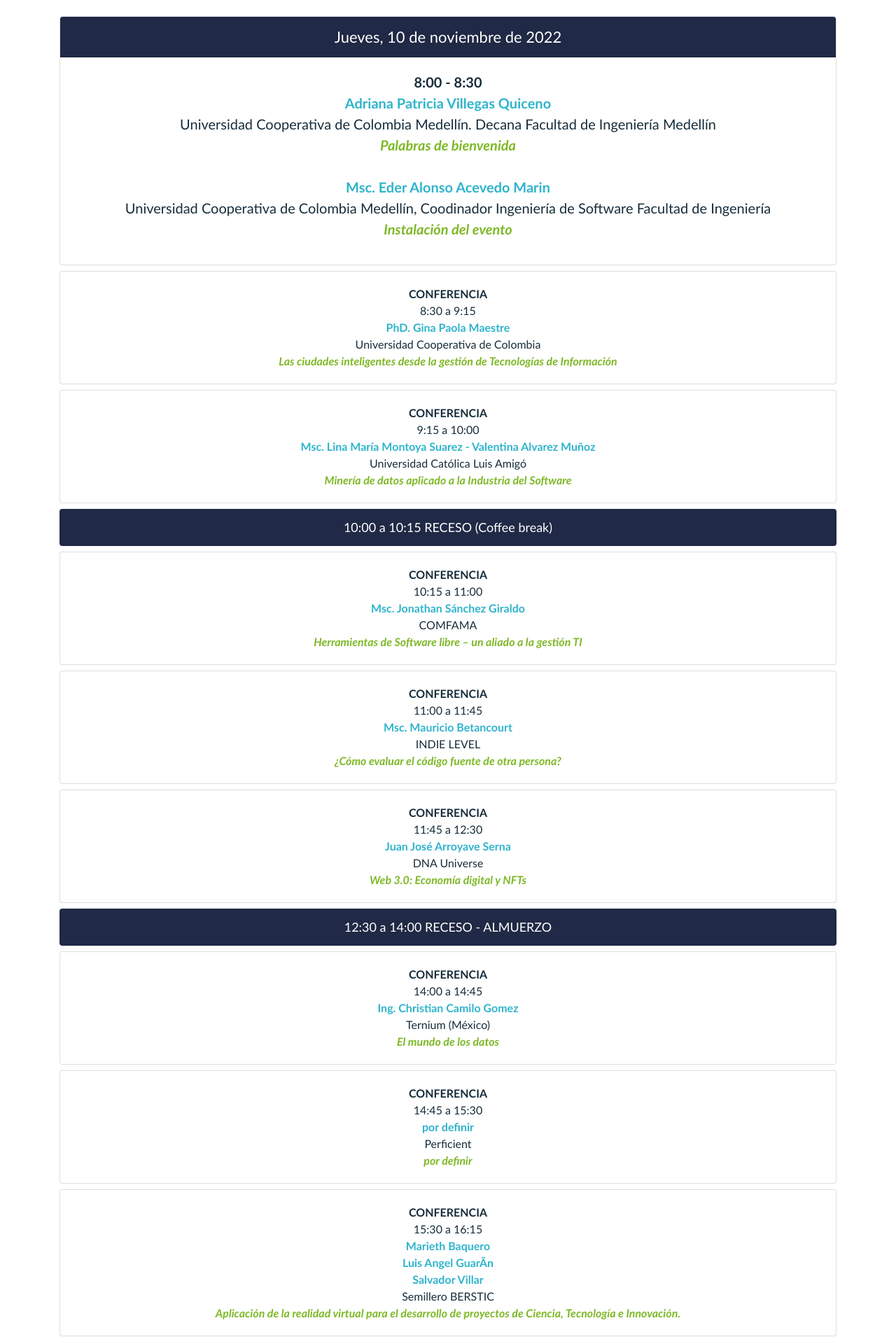
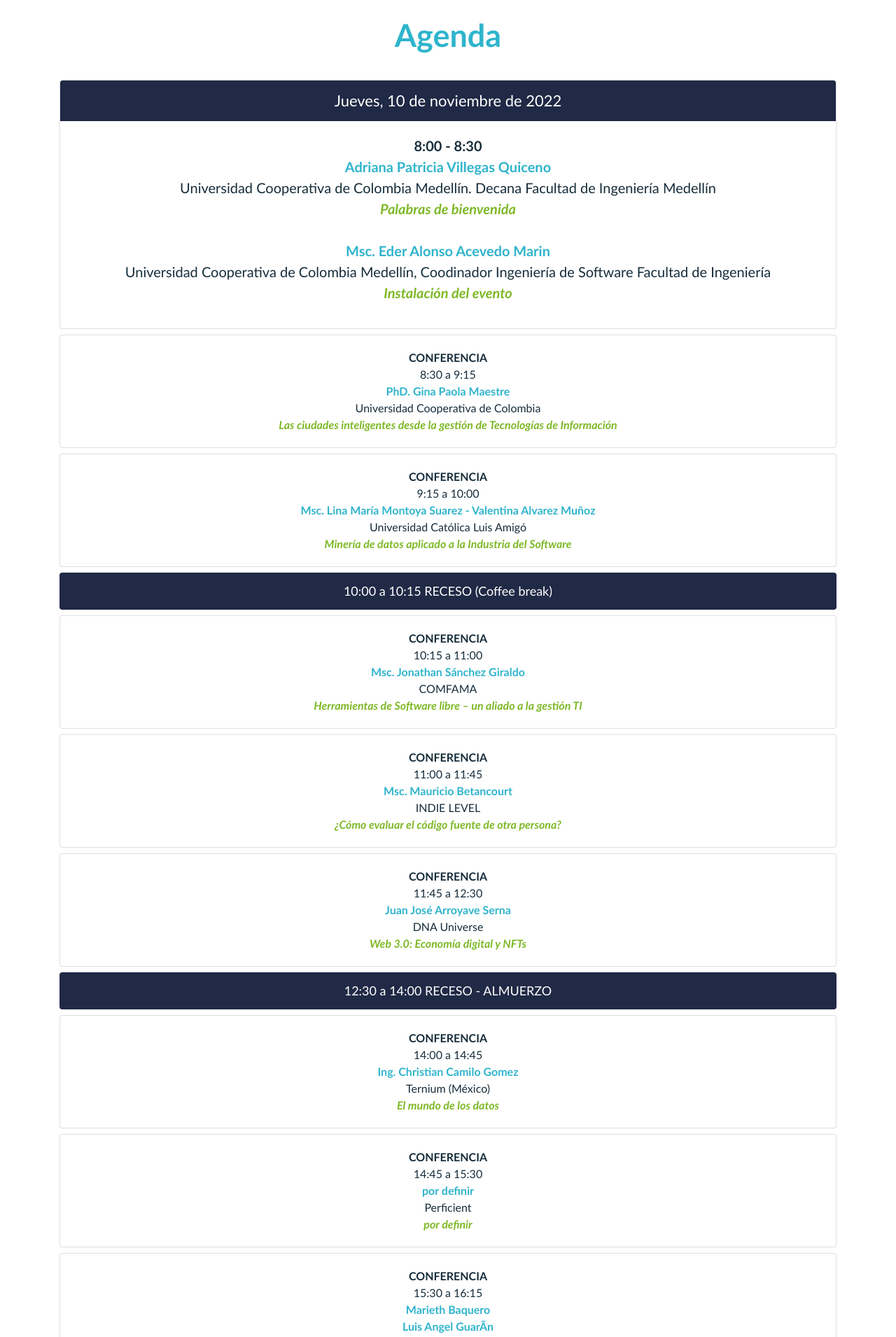
Before and after one commit to AlejandroV074/SIDES-P, a PHP site: page /programacion.php in a window 1280 px wide. Shown: the part 77-1987 px from the top of the page at 70% size. Run offline with PHP 8.4, Linux system fonts and the light colour scheme.

Commit message:
Fix class attributes

```diff
--- a/SIDES/programacion.php
+++ b/SIDES/programacion.php
@@ -14,8 +14,8 @@
     include("./navbar.html");
   ?>
 
-  <div class="text-center mt-4">
-    <h1 class="pre mb-0">
+  <div class="text-center content">
+    <h1 class="pre">
       Agenda
     </h1>
     <div>
```
